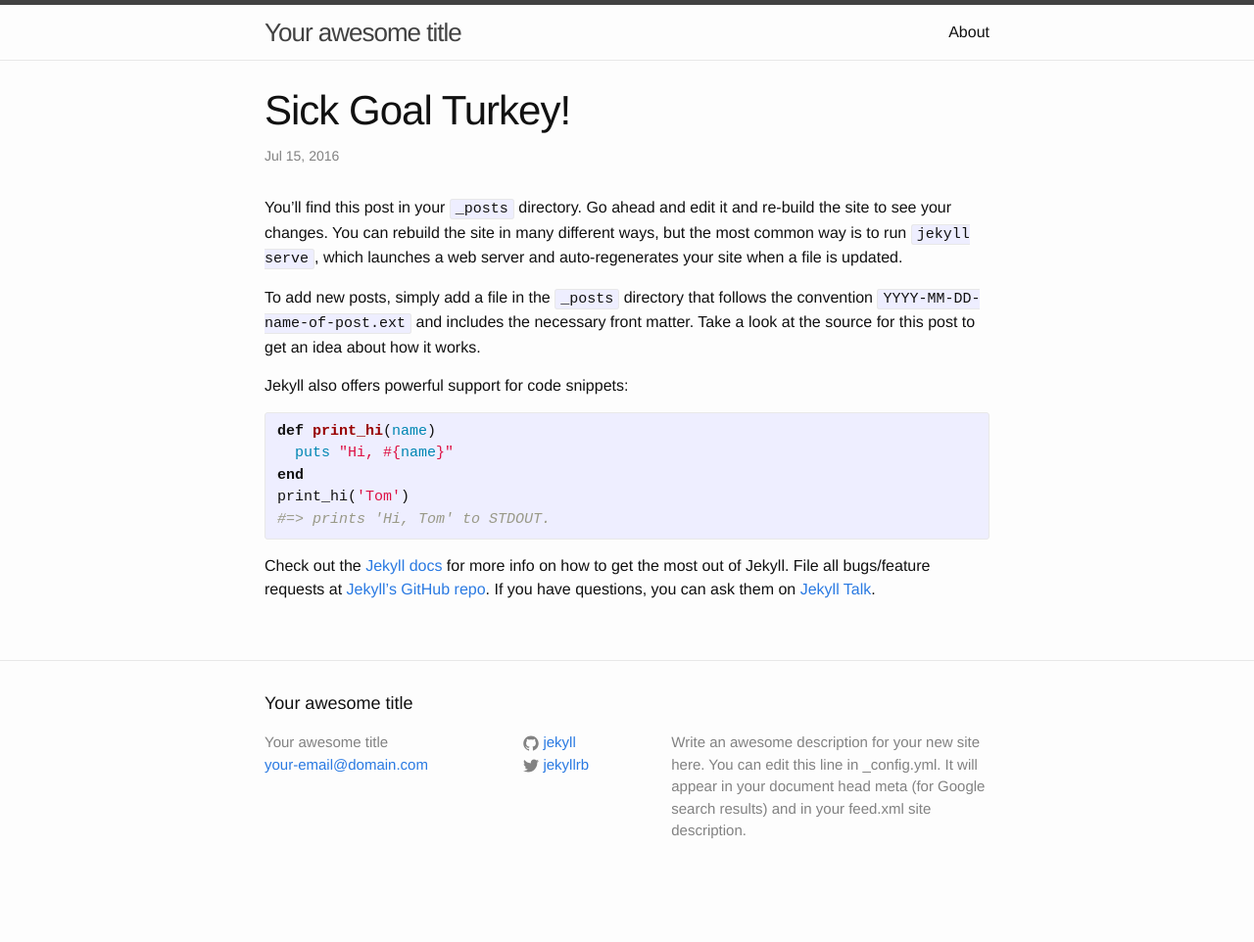
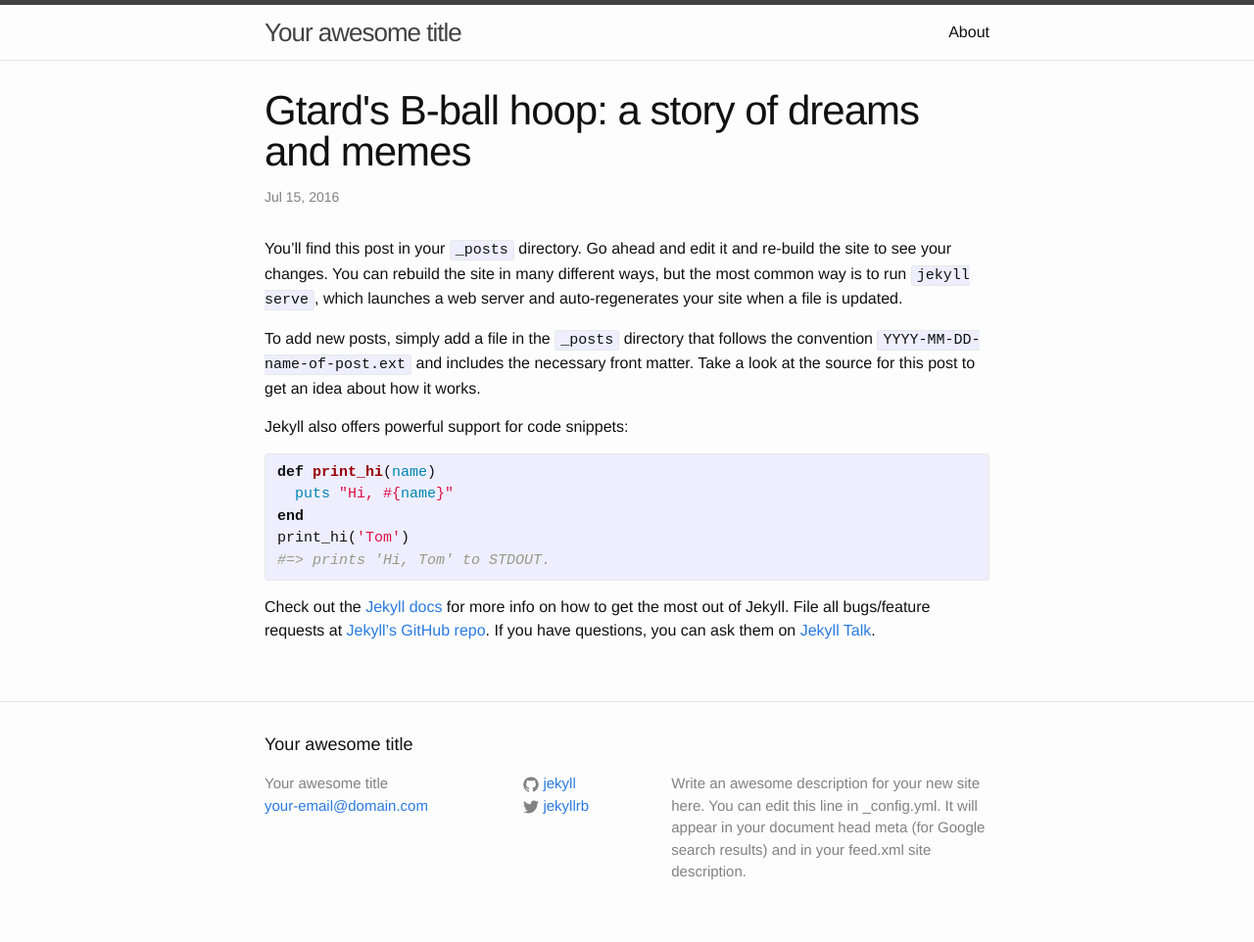
Before and after one commit to pepe454/pepe454.github.io, a Jekyll site: the page built from _posts/2016-07-15-welcome-to-jekyll.markdown, in a window 1280 px wide. Shown: the whole page at 98% size. Built offline with Jekyll 4.4.1, drawn with Linux system fonts in a browser that asks for light colours; before the commit the page ends 920 px from its top, so only the background shows below that.

Commit message:
Update 2

```diff
--- a/_posts/2016-07-15-welcome-to-jekyll.markdown
+++ b/_posts/2016-07-15-welcome-to-jekyll.markdown
@@ -1,6 +1,6 @@
 ---
 layout: post
-title:  "Sick Goal Turkey!"
+title:  "Gtard's B-ball hoop: a story of dreams and memes"
 date:   2016-07-15 19:16:33 -0400
 categories: jekyll update
 ---
```
